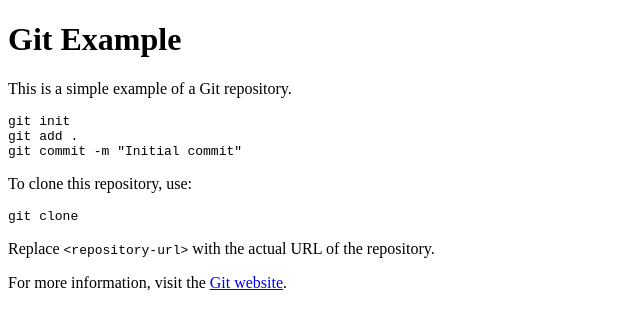
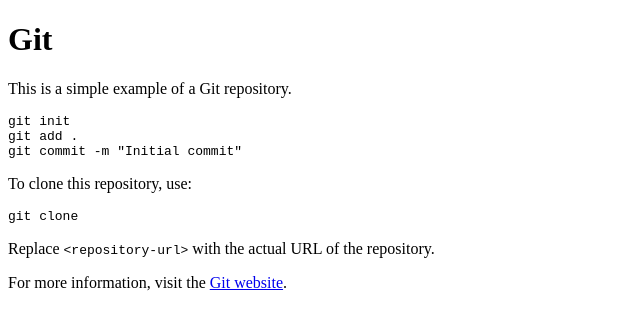
Before and after one commit to prasanth-webdocs/foot-steps, a plain HTML site: page index.html in a window 1280 px wide. Shown: the whole page, without its empty margins (0-640 px from the left). Drawn offline with Linux system fonts and the light colour scheme.

Commit message:
update : title changes

```diff
--- a/index.html
+++ b/index.html
@@ -7,7 +7,7 @@
 </head>
 <body>
     <div class="header">
-        <h1>Git Example</h1>
+        <h1>Git</h1>
         <p>This is a simple example of a Git repository.</p>
         <pre><code>git init
 git add .
```
